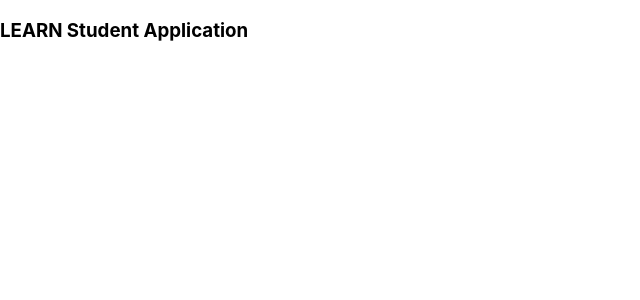
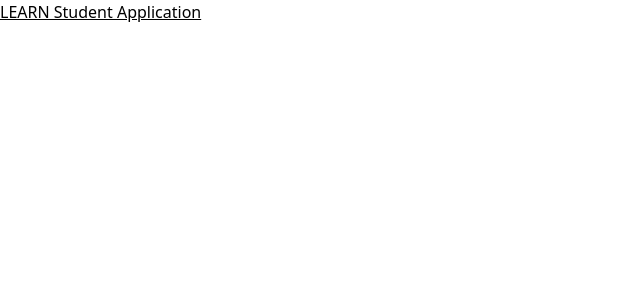
Before and after one commit to LEARNAcademy/student-application, a React (Create React App) app: page / in a window 1280 px wide. Shown: the top 300 px of the page, without its empty margins (0-640 px from the left). Built offline with nearby package versions, Linux system fonts and the light colour scheme.

Commit message:
added tailwind and flowbite along with their configs

```diff
--- a/package.json
+++ b/package.json
@@ -6,9 +6,12 @@
     "@testing-library/jest-dom": "^5.14.1",
     "@testing-library/react": "^13.0.0",
     "@testing-library/user-event": "^13.2.1",
+    "flowbite": "^1.5.1",
+    "flowbite-react": "^0.1.5",
     "react": "^18.2.0",
     "react-dom": "^18.2.0",
     "react-scripts": "5.0.1",
+    "tailwindcss": "^3.1.7",
     "web-vitals": "^2.1.0"
   },
   "scripts": {
--- /dev/null
+++ b/postcss.config.js
@@ -0,0 +1,6 @@
+module.exports = {
+  plugins: {
+    tailwindcss: {},
+    autoprefixer: {},
+  },
+}
--- a/src/index.css
+++ b/src/index.css
@@ -1,13 +1,3 @@
-body {
-  margin: 0;
-  font-family: -apple-system, BlinkMacSystemFont, 'Segoe UI', 'Roboto', 'Oxygen',
-    'Ubuntu', 'Cantarell', 'Fira Sans', 'Droid Sans', 'Helvetica Neue',
-    sans-serif;
-  -webkit-font-smoothing: antialiased;
-  -moz-osx-font-smoothing: grayscale;
-}
-
-code {
-  font-family: source-code-pro, Menlo, Monaco, Consolas, 'Courier New',
-    monospace;
-}
+@tailwind base;
+@tailwind components;
+@tailwind utilities;
--- a/src/pages/StudentDashboard/StudentDashboard.js
+++ b/src/pages/StudentDashboard/StudentDashboard.js
@@ -1,7 +1,7 @@
 const StudentDashboard = () => {
   return (
     <>
-      <h3>LEARN Student Application</h3>
+      <h3 className="underline">LEARN Student Application</h3>
     </>
   )
 }
--- /dev/null
+++ b/tailwind.config.js
@@ -0,0 +1,13 @@
+/** @type {import('tailwindcss').Config} */
+module.exports = {
+  content: [
+    "./src/**/*.{js,jsx,ts,tsx}",
+    "node_modules/flowbite-react/**/*.{js,jsx,ts,tsx}"
+  ],
+  theme: {
+    extend: {},
+  },
+  plugins: [
+    require('flowbite/plugin')
+  ],
+}
```
Also changed, not shown: src/pages/StudentDashboard/StudentDashboard.css (deleted), 1 other file (tests, documents, lock files or other folders).
